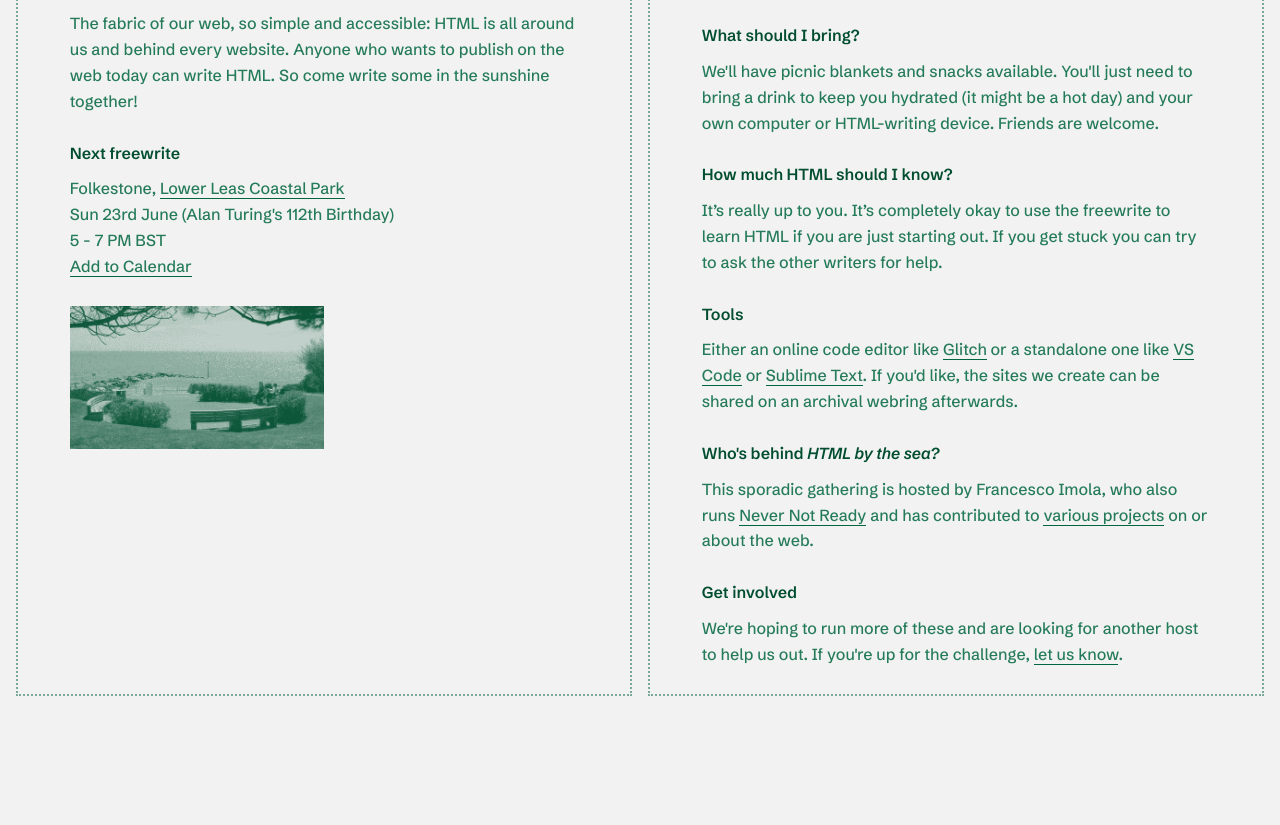
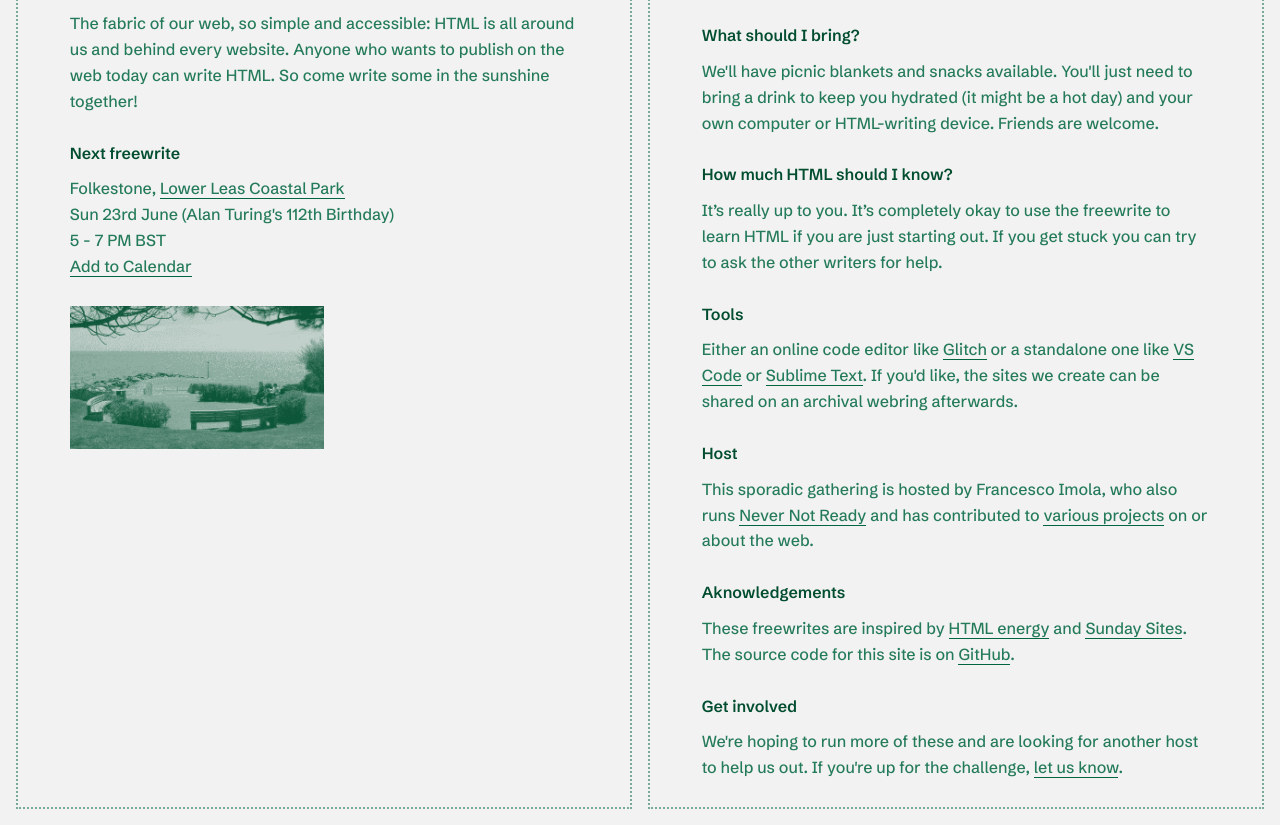
Before and after one commit to francescoimola/htmlbythesea, a plain HTML site: page index.html in a window 1280 px wide. Shown: the part 212-1037 px from the top of the page. Before the commit the page ends 924 px from the top, so only its background shows below. Drawn offline with Linux system fonts and the light colour scheme.

Commit message:
Updated footer

```diff
--- a/index.html
+++ b/index.html
@@ -125,7 +125,7 @@
           webring afterwards.
         </p>
         <footer>
-          <h3>Who's behind <em>HTML by the sea?</em></h3>
+          <h3>Host</h3>
           <p>
             This sporadic gathering is hosted by Francesco Imola, who also runs
             <a
@@ -143,6 +143,28 @@
             >
             on or about the web.
           </p>
+          <h3>Aknowledgements</h3>
+          <p>
+            These freewrites are inspired by
+            <a
+              href="https://html.energy/events.html"
+              target="_blank"
+              rel="noopener noreferrer"
+              >HTML energy</a
+            >
+            and
+            <a
+              href="https://sundaysites.cafe/"
+              target="_blank"
+              rel="noopener noreferrer"
+              >Sunday Sites</a
+            >. The source code for this site is on
+            <a
+              href="https://github.com/francescoimola/htmlbythesea"
+              rel="noopener noreferrer"
+              >GitHub</a
+            >.
+          </p>
           <h3>Get involved</h3>
           <p>
             We're hoping to run more of these and are looking for another host
```
